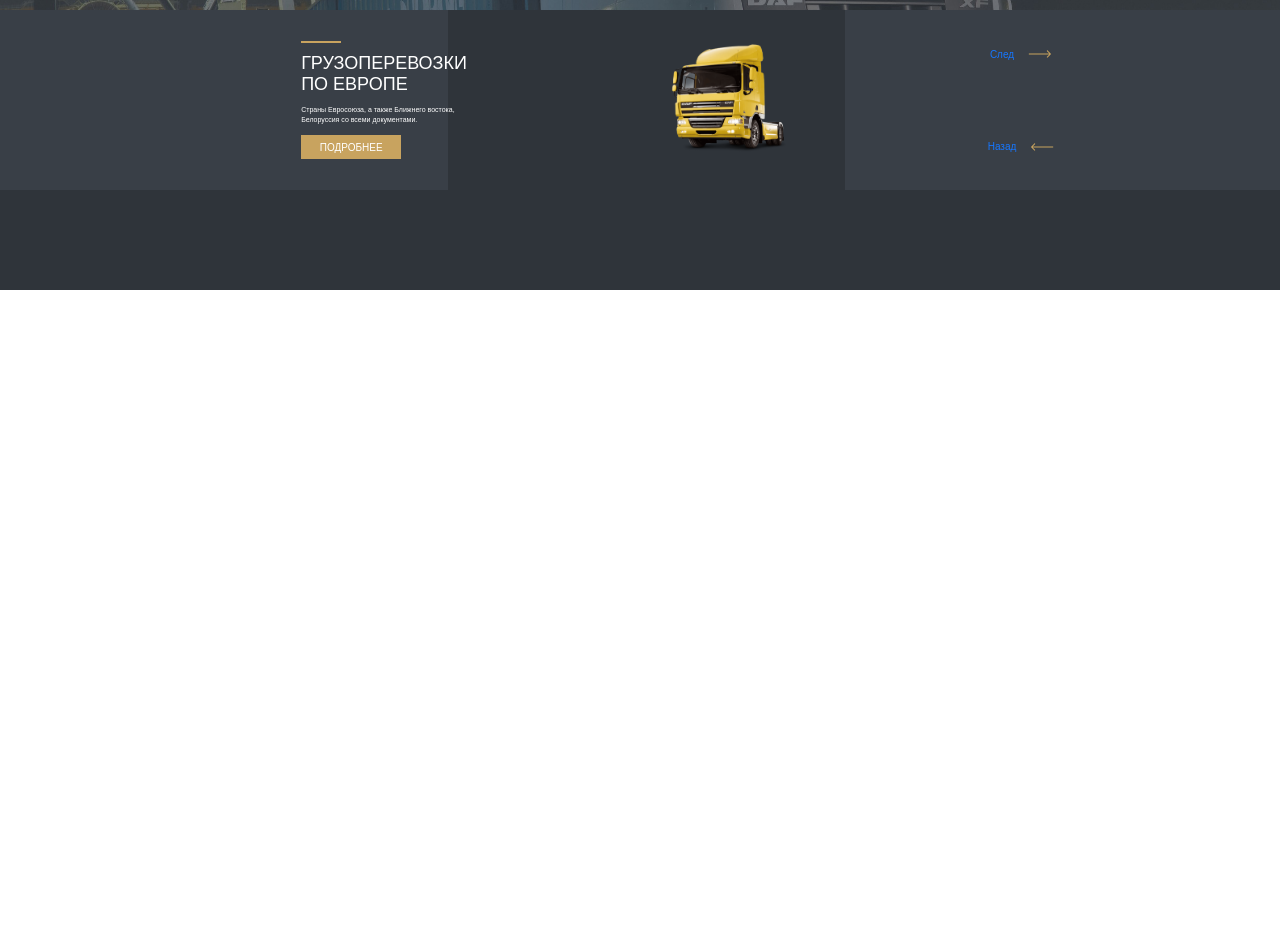
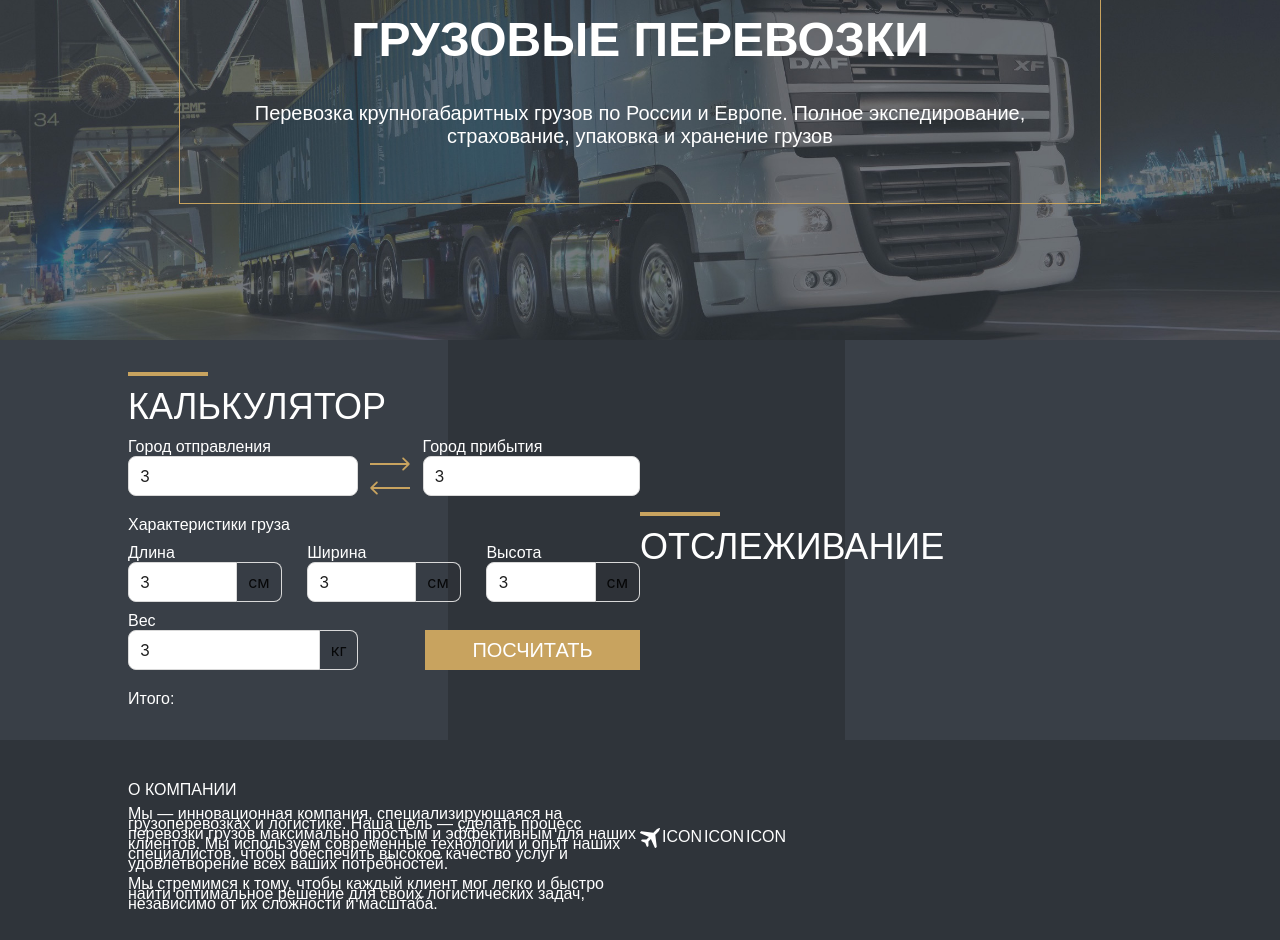
Before and after one commit to YourVieVV/transferCargoFront, a React (Vite) app: page / in a window 1280 px wide. Shown: the part 280-1220 px from the top of the page. Before the commit the page ends 800 px from the top, so only its background shows below. Built offline with nearby package versions, Linux system fonts and the light colour scheme.

Commit message:
переработка дизайна

```diff
--- /dev/null
+++ b/src/assets/airplane.tsx
@@ -0,0 +1,31 @@
+import React from 'react';
+
+export const Airplane = () => {
+  return (
+    <div>
+      <svg
+        width="20"
+        height="20"
+        viewBox="0 0 30 30"
+        fill="none"
+        xmlns="http://www.w3.org/2000/svg"
+      >
+        <g clip-path="url(#clip0_0_107)">
+          <path
+            d="M28.8926 0.0731677L25.718 1.51813C25.5147 1.61196 25.3271 1.7402 25.1676 1.8997L19.9945 7.07594L2.17947 4.93976C1.85733 4.90223 1.53205 5.0117 1.30374 5.24314L0.312277 6.2346C-0.213166 6.76005 -0.0505287 7.64829 0.628168 7.95167L13.3952 13.6752L9.72958 17.3408H3.32731C3.04583 17.3408 2.77685 17.4534 2.57668 17.6504L2.04186 18.1884C1.51016 18.7201 1.68531 19.6177 2.37339 19.9117L7.77481 22.2262L10.0893 27.6276C10.3833 28.3157 11.284 28.4908 11.8126 27.9591L12.3505 27.4212C12.5507 27.221 12.6602 26.952 12.6602 26.6706V20.2683L16.3258 16.6027L22.0493 29.3729C22.3527 30.0515 23.2409 30.2142 23.7664 29.6887L24.7578 28.6973C24.9893 28.4658 25.0987 28.1437 25.0612 27.8216L22.9219 10.0066L28.0981 4.83033C28.2577 4.67082 28.3859 4.48629 28.4797 4.27986L29.9247 1.10532C30.2281 0.451611 29.5525 -0.227085 28.8926 0.0731677Z"
+            fill="white"
+          />
+        </g>
+        <defs>
+          <clipPath id="clip0_0_107">
+            <rect
+              width="30"
+              height="30"
+              fill="white"
+            />
+          </clipPath>
+        </defs>
+      </svg>
+    </div>
+  );
+};
--- a/src/assets/arrow.tsx
+++ b/src/assets/arrow.tsx
@@ -4,8 +4,8 @@ export const Arrow = ({ turn = 0 }) => {
   return (
     <div style={{ transform: `rotate(${turn}deg)` }}>
       <svg
-        width="36"
-        height="8"
+        width="40"
+        height="16"
         viewBox="0 0 67 24"
         fill="none"
         xmlns="http://www.w3.org/2000/svg"
--- a/src/assets/point.tsx
+++ b/src/assets/point.tsx
@@ -3,8 +3,8 @@ import React from 'react';
 export const Point = () => {
   return (
     <svg
-      width="12"
-      height="12"
+      width="24"
+      height="24"
       viewBox="0 0 25 25"
       fill="none"
       xmlns="http://www.w3.org/2000/svg"
--- a/src/components/main/Main.tsx
+++ b/src/components/main/Main.tsx
@@ -1,19 +1,11 @@
-import { Button } from 'antd';
 import React from 'react';
 import * as styles from './styleMain.module.scss';
 import { Arrow } from '@/assets/arrow';
+import { Airplane } from '@/assets/airplane';
+import { Input, InputNumber } from 'antd';
+import { Button } from 'antd';
 
 export const Main = () => {
-  const arrayTransferImages = [
-    <img
-      style={{ width: '180px' }}
-      alt={''}
-      src={'../../public/cargo.png'}
-    />,
-    // <img style={{width:'180px'}} alt={''} src={'../../public/air.png'}/>,
-    // <img style={{width:'180px'}} alt={''} src={'../../public/Ship.png'}/>,
-  ];
-
   return (
     <>
       <div className={styles.cargoImage}>
@@ -30,61 +22,199 @@ export const Main = () => {
         </div>
       </div>
 
-      <div className={styles.bgGradientMoreDetails}>
-        <div className={styles.containerMoreDetails}>
-          <div className={styles.leftSideBlockMoreDetails}>
-            <div className={styles.featureMoreDetails} />
-            <span className={styles.bigTextMoreDetails}>
-              ГРУЗОПЕРЕВОЗКИ
-              <br />
-              ПО ЕВРОПЕ
-            </span>
-            <span className={styles.smallTextMoreDetails}>
-              Страны Евросоюза, а также Ближнего востока,
-              <br />
-              Белоруссия со всеми документами.
-            </span>
-            <Button
-              className={styles.buttonMoreDetails}
-              size="small"
-              type="primary"
-            >
-              ПОДРОБНЕЕ
-            </Button>
+      <div className={styles.bgGradientCalcBlock}>
+        <div className={styles.calcContainer}>
+          <div className={styles.leftSideCalcBlock}>
+            <div className={styles.feature} />
+            <span className={styles.bigTextHCalc}>КАЛЬКУЛЯТОР</span>
+            <div className={styles.calcForm}>
+              <div className={styles.citiesInputsContainer}>
+                <div>
+                  <span>Город отправления</span>
+                  <Input
+                    size="large"
+                    min={1}
+                    max={10}
+                    defaultValue={3}
+                    onChange={() => {}}
+                  />
+                </div>
+                <div className={styles.arrowBetweenInputs}>
+                  <Arrow />
+                  <Arrow turn={180} />
+                </div>
+                <div>
+                  <span>Город прибытия</span>
+                  <Input
+                    size="large"
+                    min={1}
+                    max={10}
+                    defaultValue={3}
+                    onChange={() => {}}
+                  />
+                </div>
+              </div>
+
+              <div className={styles.characteristicsCargoForm}>
+                <div style={{ width: '100%' }}>
+                  <span>Характеристики груза</span>
+                </div>
+                <div className={styles.inputsCargoDimensionsContainer}>
+                  <div
+                    style={{
+                      display: 'flex',
+                      flexWrap: 'wrap',
+                      flexDirection: 'column',
+                      width: '30%',
+                    }}
+                  >
+                    <span>Длина</span>
+                    <InputNumber
+                      size="large"
+                      addonAfter={'см'}
+                      min={1}
+                      max={10}
+                      defaultValue={3}
+                      onChange={() => {}}
+                    />
+                  </div>
+                  <div
+                    style={{
+                      display: 'flex',
+                      flexWrap: 'wrap',
+                      flexDirection: 'column',
+                      width: '30%',
+                    }}
+                  >
+                    <span>Ширина</span>
+                    <InputNumber
+                      size="large"
+                      addonAfter={'см'}
+                      min={1}
+                      max={10}
+                      defaultValue={3}
+                      onChange={() => {}}
+                    />
+                  </div>
+                  <div
+                    style={{
+                      display: 'flex',
+                      flexWrap: 'wrap',
+                      flexDirection: 'column',
+                      width: '30%',
+                    }}
+                  >
+                    <span>Высота</span>
+                    <InputNumber
+                      size="large"
+                      addonAfter={'см'}
+                      min={1}
+                      max={10}
+                      defaultValue={3}
+                      onChange={() => {}}
+                    />
+                  </div>
+                </div>
+
+                <div className={styles.inputWeightAndButtonCalcContainer}>
+                  <div
+                    style={{
+                      display: 'flex',
+                      flexWrap: 'wrap',
+                      flexDirection: 'column',
+                      width: '45%',
+                    }}
+                  >
+                    <span>Вес</span>
+                    <InputNumber
+                      size="large"
+                      addonAfter={'кг'}
+                      min={1}
+                      max={10}
+                      defaultValue={3}
+                      onChange={() => {}}
+                    />
+                  </div>
+
+                  <Button
+                    className={styles.buttonMoreDetails}
+                    size="large"
+                    type="primary"
+                  >
+                    ПОСЧИТАТЬ
+                  </Button>
+                  <div style={{ width: '100%' }}>
+                    <span>Итого: </span>
+                  </div>
+                </div>
+              </div>
+            </div>
           </div>
           <div className={styles.rightSideBlockMoreDetails}>
-            <div className={styles.containerImagesMoreDetails}>
-              {arrayTransferImages.map((item, index) => (
-                <div key={index}>{item}</div>
-              ))}
-            </div>
-            <div className={styles.containerArrowMoreDetails}>
-              <Button
-                type="link"
-                className={styles.buttonArrow}
-                icon={<Arrow />}
-                iconPosition={'end'}
-              >
-                След
-              </Button>
-              <Button
-                type="link"
-                className={styles.buttonArrow}
-                icon={<Arrow turn={180} />}
-                iconPosition={'end'}
-              >
-                Назад
-              </Button>
-            </div>
+            <div className={styles.feature} />
+            <span className={styles.bigTextHCalc}>ОТСЛЕЖИВАНИЕ</span>
           </div>
         </div>
       </div>
 
-        <div style={{height:'100px', backgroundColor:'#2f343a'}}>
-            <div style={{width:'80%'}}>
-
+      <div
+        style={{
+          height: '200px',
+          backgroundColor: '#2f343a',
+          display: 'flex',
+          justifyContent: 'center',
+        }}
+      >
+        <div
+          style={{
+            width: '80%',
+            display: 'flex',
+            alignItems: 'center',
+            flexWrap: 'wrap',
+          }}
+        >
+          <div
+            style={{
+              width: '50%',
+              display: 'flex',
+              gap: '10px',
+              flexWrap: 'wrap',
+              flexDirection: 'column',
+            }}
+          >
+            <div className={styles.featureMoreDetails} />
+            <span className={styles.bigTextMoreDetails}>О КОМПАНИИ</span>
+            <span className={styles.smallTextMoreDetails}>
+              Мы — инновационная компания, специализирующаяся на грузоперевозках
+              и логистике. Наша цель — сделать процесс перевозки грузов
+              максимально простым и эффективным для наших клиентов. Мы
+              используем современные технологии и опыт наших специалистов, чтобы
+              обеспечить высокое качество услуг и удовлетворение всех ваших
+              потребностей.
+              <br />
+              <br />
+              Мы стремимся к тому, чтобы каждый клиент мог легко и быстро найти
+              оптимальное решение для своих логистических задач, независимо от
+              их сложности и масштаба.
+            </span>
+          </div>
+          <div
+            style={{
+              width: '50%',
+              display: 'flex',
+              flexWrap: 'wrap',
+              gap: '2px',
+            }}
+          >
+            <div>
+              <Airplane />
             </div>
+            <div>ICON</div>
+            <div>ICON</div>
+            <div>ICON</div>
+          </div>
         </div>
+      </div>
     </>
   );
 };
--- a/src/components/main/styleMain.module.scss
+++ b/src/components/main/styleMain.module.scss
@@ -4,14 +4,14 @@
   display: flex;
   justify-content: center;
   align-items: center;
-  height: 240px;
+  height: 520px;
   background-size: cover;
   background-image: url('../../../public/cargoBackground.jpg');
   background-repeat:no-repeat;
 }
 
-.bgGradientMoreDetails{
-  height: 180px;
+.bgGradientCalcBlock{
+  height: 400px;
   background:
           linear-gradient(
                   to left,
@@ -37,54 +37,92 @@
 }
 
 .containerCargoText {
-  width: 380px;
-  height: 100px;
+  width: 920px;
+  height: 245px;
   border: solid 0.5px $colorBrown;
 
-  @include flexBasePack($justifyContent:center, $flexWrap:wrap, $alignContent:center, $gap:12px);
+  @include flexBasePack($justifyContent:center, $flexWrap:wrap, $alignContent:center, $gap:40px);
 }
 
-.bigTextInContainerCargo {
-  height: 26px;
+.containerCargoBigText {
+  height: 50px;
 
-  @include textTheme($fontSize:24px, $textAlign:center, $fontWeight:bold);
+  @include textTheme($fontSize:48px, $textAlign:center, $fontWeight:bold);
 }
 
 .smallTextInContainerCargo {
-  width: 72%;
+  width: 90%;
 
-  @include textTheme($fontSize:7px, $textAlign:center);
+  @include textTheme($fontSize:20px, $textAlign:center);
 }
 
-.containerMoreDetails {
+.calcContainer {
   width: 80%;
   height: 100%;
 
   @include flexBasePack($flexWrap:wrap);
 }
 
-.leftSideBlockMoreDetails {
+.leftSideCalcBlock {
   width: 50%;
 
-  @include flexBasePack($flexWrap:wrap, $gap:10px, $alignContent:center, $flexDirection:column, $placeContent:center);
+  @include flexBasePack($flexWrap:wrap, $gap:10px, $flexDirection:column, $justifyContent:center);
 }
 
-.featureMoreDetails {
-  width: 40px;
-  height: 2px;
+.feature {
+  width: 80px;
+  height: 4px;
   background-color: $colorBrown;
-
 }
 
-.bigTextMoreDetails {
-  @include textTheme($fontSize:18px, $textAlign:left);
+.bigTextHCalc {
+  @include textTheme($fontSize:36px, $textAlign:left);
 }
 .smallTextMoreDetails {
-  @include textTheme($fontSize:7px, $lineHeight:10px);
+  @include textTheme($fontSize:16px, $lineHeight:10px);
 }
 
+.calcForm {
+  @include flexBasePack($flexWrap:wrap, $gap:20px);
+
+  .citiesInputsContainer {
+    width: 100%;
+
+    @include flexBasePack($flexWrap:nowrap, $gap:10px, $alignItems:center, $justifyContent:center);
+
+    .arrowBetweenInputs {
+      height: 100%;
+
+      @include flexBasePack($flexWrap:wrap, $alignContent:flex-end, $justifyContent:center);
+    }
+  }
+
+  .characteristicsCargoForm {
+    @include flexBasePack($flexWrap:wrap, $gap:10px);
+
+    .inputsCargoDimensionsContainer {
+      width:100%;
+
+      @include flexBasePack($flexWrap:nowrap, $justifyContent:space-between);
+    }
+
+    .inputWeightAndButtonCalcContainer{
+      width: 100%;
+
+      @include flexBasePack($flexWrap:wrap, $gap:20px, $justifyContent:space-between, $alignItems:flex-end);
+    }
+  }
+}
+
+
+
+
+
+
+
+
 .buttonMoreDetails {
-  width: 100px;
+  width: 42%;
   box-shadow: none;
   border-radius: 0;
   background-color: $colorBrown;
@@ -94,9 +132,9 @@
 
 .rightSideBlockMoreDetails {
   width: 50%;
-  color: $colorBrown;
+  //color: $colorBrown;
 
-  @include flexBasePack($flexWrap:wrap, $alignItems:center);
+  @include flexBasePack($flexWrap:wrap, $gap:10px, $flexDirection:column, $justifyContent:center)
 }
 
 .containerImagesMoreDetails {
@@ -104,12 +142,22 @@
 }
 
 .containerArrowMoreDetails {
-  width: 50%;
+  width: 40%;
 
-  @include flexBasePack($flexDirection:column, $gap:60px);
+  @include flexBasePack($flexDirection:column, $gap:60px, $flexWrap:wrap, $alignContent:flex-end);
 }
 
 .buttonArrow {
   color: $colorBrown;
   @include textTheme();
 }
+
+
+.test{
+  height: 240px;display: flex;flex-wrap: wrap; align-items: center;width: 100%;
+background:linear-gradient(
+  to left,
+                $colorDarkGray 34%,
+                $colorLightGray 34% 65%,
+                $colorDarkGray 65% 100%,)
+}
--- a/src/usedEverywhereStyles.module.scss
+++ b/src/usedEverywhereStyles.module.scss
@@ -31,7 +31,7 @@ $colorLightGray:#393f47;
   }
 }
 
-@mixin textTheme($fontSize:10px, $fontWeight:$absent, $textAlign:$absent, $lineHeight:$absent) {
+@mixin textTheme($fontSize:20px, $fontWeight:$absent, $textAlign:$absent, $lineHeight:$absent) {
   font-family: sans-serif;
   font-size: $fontSize;
 
```
Also changed, not shown: src/components/header/styleHeader.module.scss (+11 -11 lines), src/developments/main.tsx (added, +74 -0 lines).
